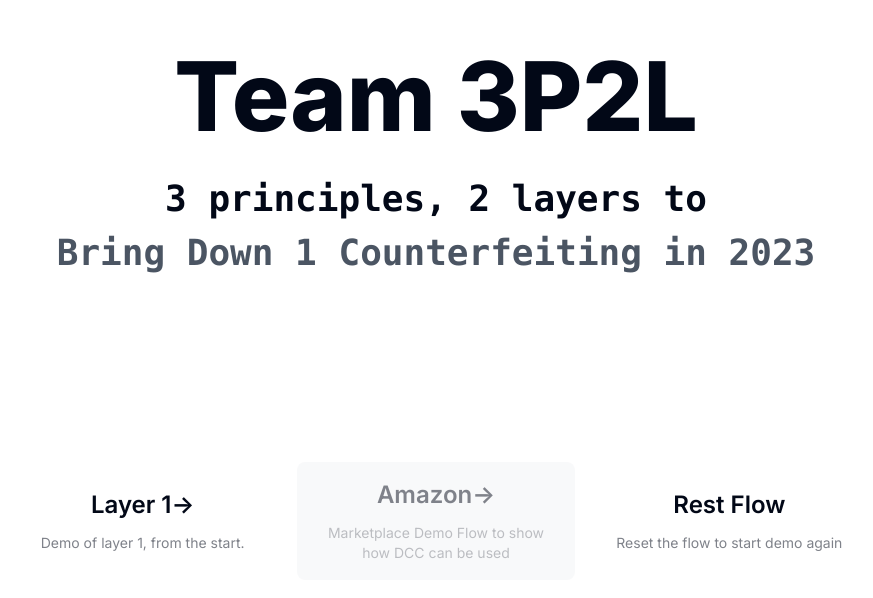
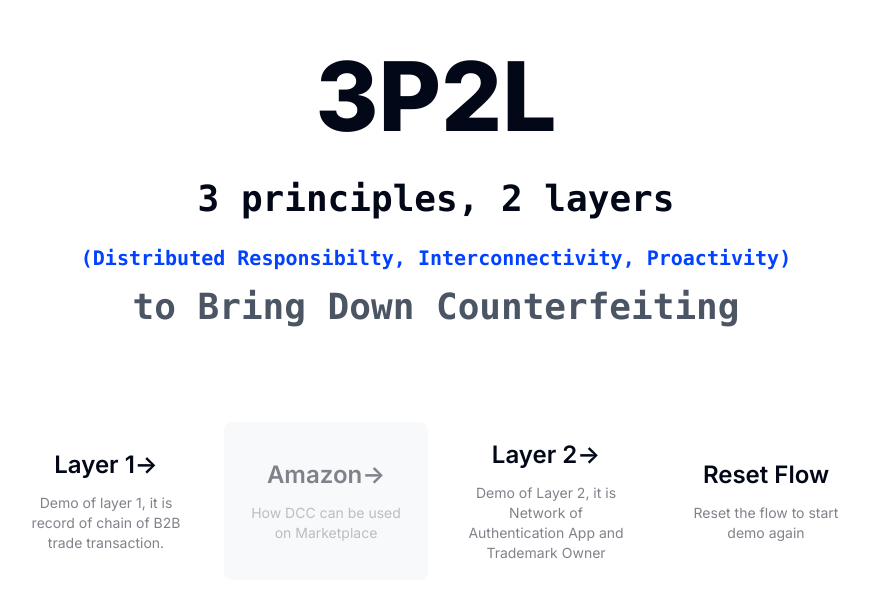
Before and after one commit to Vedsaga/hackathon, a Next.js app in the folder bring-down-counterfiting-2023-demo/: page / in a window 1280 px wide. Shown: the part 124-722 px from the top of the page, without its empty margins (204-1077 px from the left). Built offline with nearby package versions, Linux system fonts and the light colour scheme.

Commit message:
adding layer-2 button and changed title, subtitle

```diff
--- a/bring-down-counterfiting-2023-demo/app/page.tsx
+++ b/bring-down-counterfiting-2023-demo/app/page.tsx
@@ -46,17 +46,21 @@ export default function Home() {
       <div className="z-10 max-w-5xl w-full items-center justify-between font-mono text-sm lg:flex"></div>
       <div className="relative flex place-items-center before:absolute before:h-[300px] before:w-[480px] before:-translate-x-1/2 before:rounded-full before:bg-gradient-radial before:from-white before:to-transparent before:blur-2xl before:content-[''] after:absolute after:-z-20 after:h-[180px] after:w-[240px] after:translate-x-1/3 after:bg-gradient-conic after:from-sky-200 after:via-blue-200 after:blur-2xl after:content-[''] before:dark:bg-gradient-to-br before:dark:from-transparent before:dark:to-blue-700 before:dark:opacity-10 after:dark:from-sky-900 after:dark:via-[#0141ff] after:dark:opacity-40 before:lg:h-[360px] z-[-1]">
         <div className="group text-center space-y-4">
-          <h1 className="text-8xl font-extrabold  leading-tight">Team 3P2L</h1>
+          <h1 className="text-8xl font-extrabold  leading-tight">3P2L</h1>
           <h4 className="text-4xl leading-normal mt-3 font-semibold font-mono">
-            3 principles, 2 layers to
+            3 principles, 2 layers
+            <br />
+            <span className="text-xl text-[#0141ff]">
+              (Distributed Responsibilty, Interconnectivity, Proactivity)
+            </span>
             <br />
             <span className="text-4xl font-semibold text-gray-600">
-              Bring Down 1 Counterfeiting in 2023
+              to Bring Down Counterfeiting
             </span>
           </h4>
         </div>
       </div>
-      <div className="mt-auto grid gap-4 grid-cols-1 lg:grid-cols-3">
+      <div className="mt-auto grid gap-4 grid-cols-1 lg:grid-cols-4">
         <button
           className="group rounded-lg border border-transparent px-5 py-4 transition-colors hover:border-gray-300 hover:bg-gray-100 hover:dark:border-neutral-700 hover:dark:bg-neutral-800/30"
           rel="noopener noreferrer"
@@ -69,7 +73,7 @@ export default function Home() {
             </span>
           </h2>
           <p className={`m-0 max-w-[30ch] text-sm opacity-50`}>
-            Demo of layer 1, from the start.
+            Demo of layer 1, it is record of chain of B2B trade transaction.
           </p>
         </button>
         <button
@@ -89,7 +93,23 @@ export default function Home() {
             </span>
           </h2>
           <p className={`m-0 max-w-[30ch] text-sm opacity-50`}>
-            Marketplace Demo Flow to show how DCC can be used
+            How DCC can be used on Marketplace
+          </p>
+        </button>
+        <button
+          className="group rounded-lg border border-transparent px-5 py-4 transition-colors hover:border-gray-300 hover:bg-gray-100 hover:dark:border-neutral-700 hover:dark:bg-neutral-800/30"
+          rel="noopener noreferrer"
+          onClick={moveToLayer1}
+        >
+          <h2 className={`mb-3 text-2xl font-semibold`}>
+            Layer 2
+            <span className="inline-block transition-transform group-hover:translate-x-1 motion-reduce:transform-none">
+              -&gt;
+            </span>
+          </h2>
+          <p className={`m-0 max-w-[30ch] text-sm opacity-50`}>
+            Demo of Layer 2, it is Network of Authentication App and Trademark
+            Owner
           </p>
         </button>
         <button
@@ -97,7 +117,7 @@ export default function Home() {
           rel="noopener noreferrer"
           onClick={clearStorage}
         >
-          <h2 className={`mb-3 text-2xl font-semibold`}>Rest Flow</h2>
+          <h2 className={`mb-3 text-2xl font-semibold`}>Reset Flow</h2>
           <p className={`m-0 max-w-[30ch] text-sm opacity-50`}>
             Reset the flow to start demo again
           </p>
```
